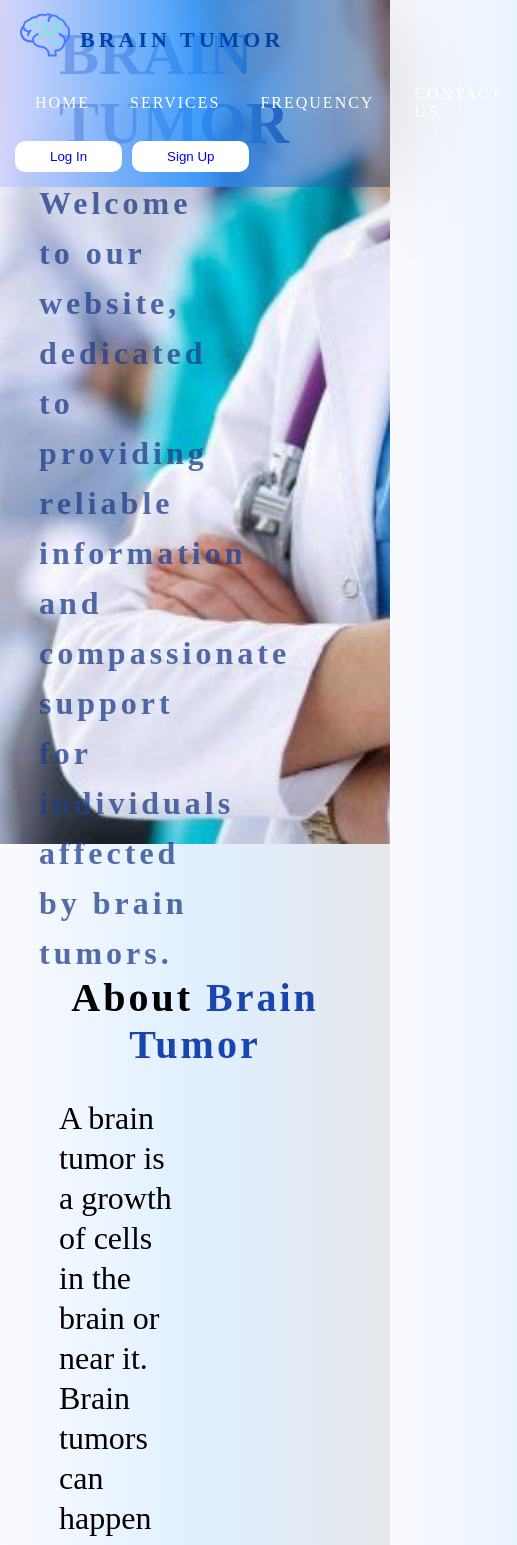
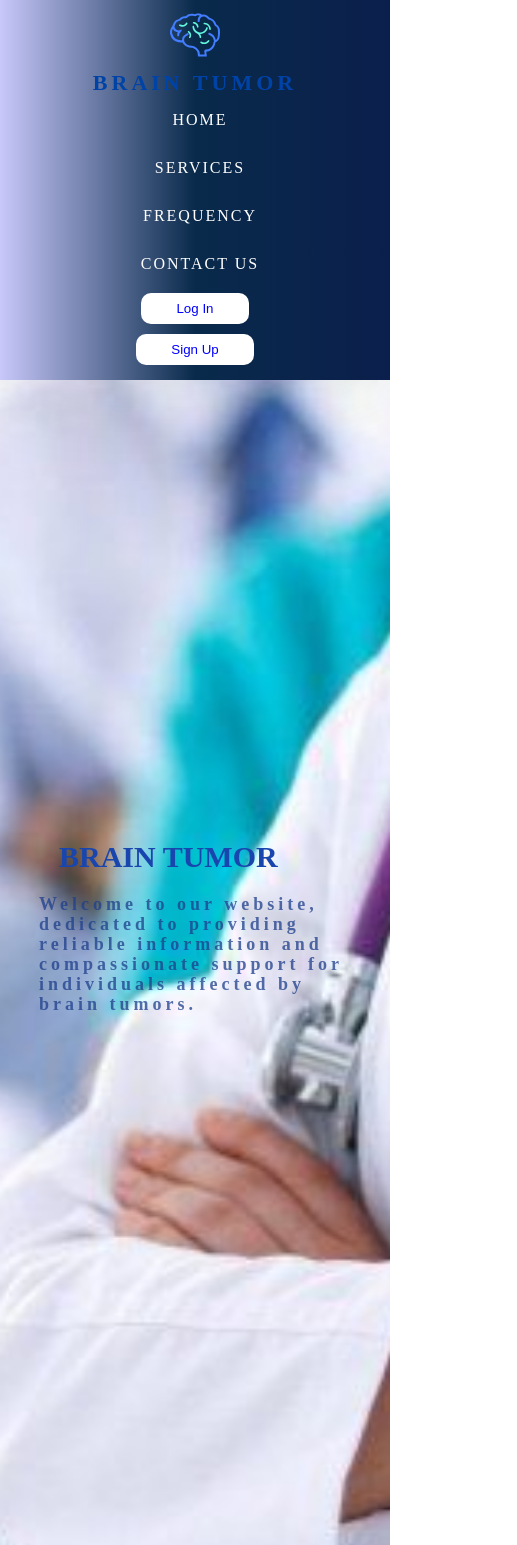
Before and after one commit to MohamedKhalid60/walaa-project, a React (Create React App) app: page / in a window 390 px wide. Shown: the top 1545 px of the page, 517 px wide, since content can reach past the window. Built offline with nearby package versions, Linux system fonts and the light colour scheme.

Commit message:
responsives

```diff
--- a/src/components/Home/Home.css
+++ b/src/components/Home/Home.css
@@ -116,3 +116,87 @@ img {
 .choose .card {
   margin: 10px;
 }
+@media (min-width: 320px) and (max-width: 667px) {
+  .home {
+    width: 100%;
+    height: 170vh;
+    z-index: -1;
+    background-position: center;
+    background-size: cover;
+    display: flex;
+    justify-content: center;
+    align-items: end;
+    /* position: absolute !important; */
+    margin-top: 200px;
+  }
+  .row .col-lg-6 {
+    width: 100%;
+  }
+  .home h1 {
+    font-size: 30px;
+  }
+  .home p {
+    font-size: 18px;
+    line-height: 20px;
+  }
+  .about .row {
+    flex-direction: column;
+  }
+  .row .col-lg-6 .card {
+    width: 100% !important;
+  }
+  .about h3 {
+    font-size: 25px;
+  }
+  .about h2 {
+    font-size: 30px;
+  }
+  .choose .card h4 {
+    font-size: 14px;
+  }
+  .choose .card p {
+    font-size: 12px;
+  }
+}
+@media (min-width: 667px) and (max-width: 1080px) {
+  .home {
+    width: 100%;
+    height: 150vh;
+    z-index: -1;
+    background-position: center;
+    background-size: cover;
+    display: flex;
+    justify-content: center;
+    align-items: end;
+    /* position: absolute !important; */
+    margin-top: 100px;
+  }
+  .row .col-lg-6 {
+    width: 100%;
+  }
+  .home h1 {
+    font-size: 50px;
+  }
+  .home p {
+    font-size: 22px;
+    /* line-height: 20px; */
+  }
+  .about .row {
+    flex-direction: column;
+  }
+  .row .col-lg-6 .card {
+    width: 100% !important;
+  }
+  .about h3 {
+    font-size: 25px;
+  }
+  .about h2 {
+    font-size: 30px;
+  }
+  .choose .card h4 {
+    font-size: 18px;
+  }
+  .choose .card p {
+    font-size: 16px;
+  }
+}
--- a/src/components/Navbar/Navbar.css
+++ b/src/components/Navbar/Navbar.css
@@ -37,9 +37,9 @@ nav {
   /* border-radius: 0 0 10px 10px; */
   background: linear-gradient(
     to left,
-    rgba(11, 31, 76, 0.427),
-    rgba(50, 150, 250, 0.9),
-    rgba(200, 200, 250, 0.728)
+    rgb(11, 31, 76),
+    rgb(9, 42, 75),
+    rgb(200, 200, 250)
   );
   box-shadow: 2px 2px 100px 1px rgba(0, 0, 0, 0.132);
 }
@@ -84,3 +84,25 @@ header ul li a {
   text-decoration: none !important;
   color: #fff !important;
 }
+@media (min-width: 320px) and (max-width: 667px) {
+  header .row {
+    display: flex;
+    flex-direction: column;
+    flex-wrap: wrap;
+    justify-content: space-between;
+    align-items: center;
+  }
+  header .d-flex {
+    display: flex;
+    flex-direction: column;
+    align-items: center;
+  }
+  nav {
+    background: linear-gradient(
+      to left,
+      rgb(11, 31, 76),
+      rgb(9, 42, 75),
+      rgb(200, 200, 250)
+    );
+  }
+}
```
